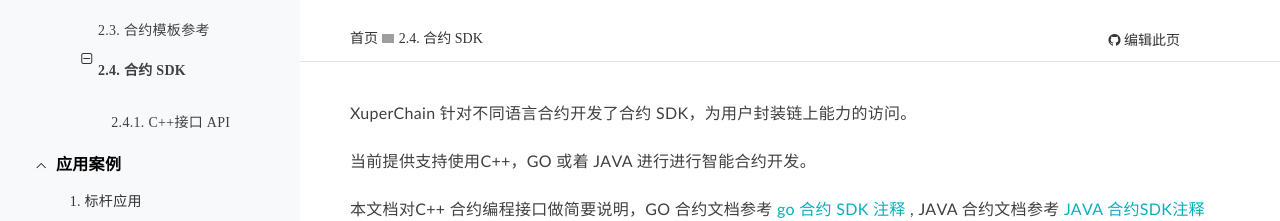
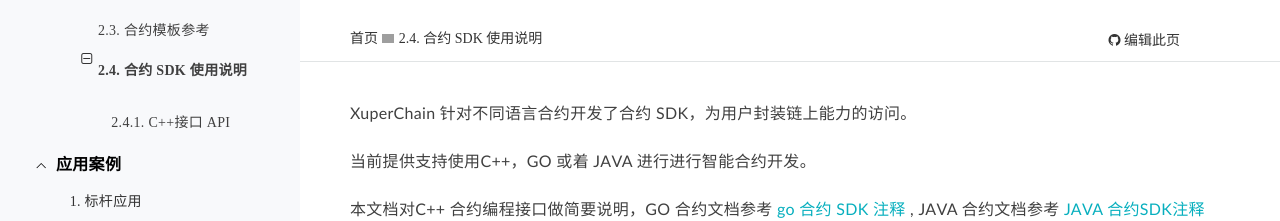
Before and after one commit to xuperchain/docs, a Sphinx documentation site: the page built from source/development_manuals/contract-sdk.rst, in a window 1280 px wide and 900 px high. Shown: the top 221 px of the window. Built offline with Sphinx 7.4.7 and the Read the Docs theme 2.0.0, drawn with Linux system fonts in a browser that asks for light colours; grey boxes are pictures that could not be loaded.

Commit message:
fix a lot of small problems

```diff
--- a/source/development_manuals/contract-sdk.rst
+++ b/source/development_manuals/contract-sdk.rst
@@ -1,5 +1,5 @@
 
-合约 SDK
+合约 SDK 使用说明
 ===================
 
 XuperChain 针对不同语言合约开发了合约 SDK，为用户封装链上能力的访问。
```
